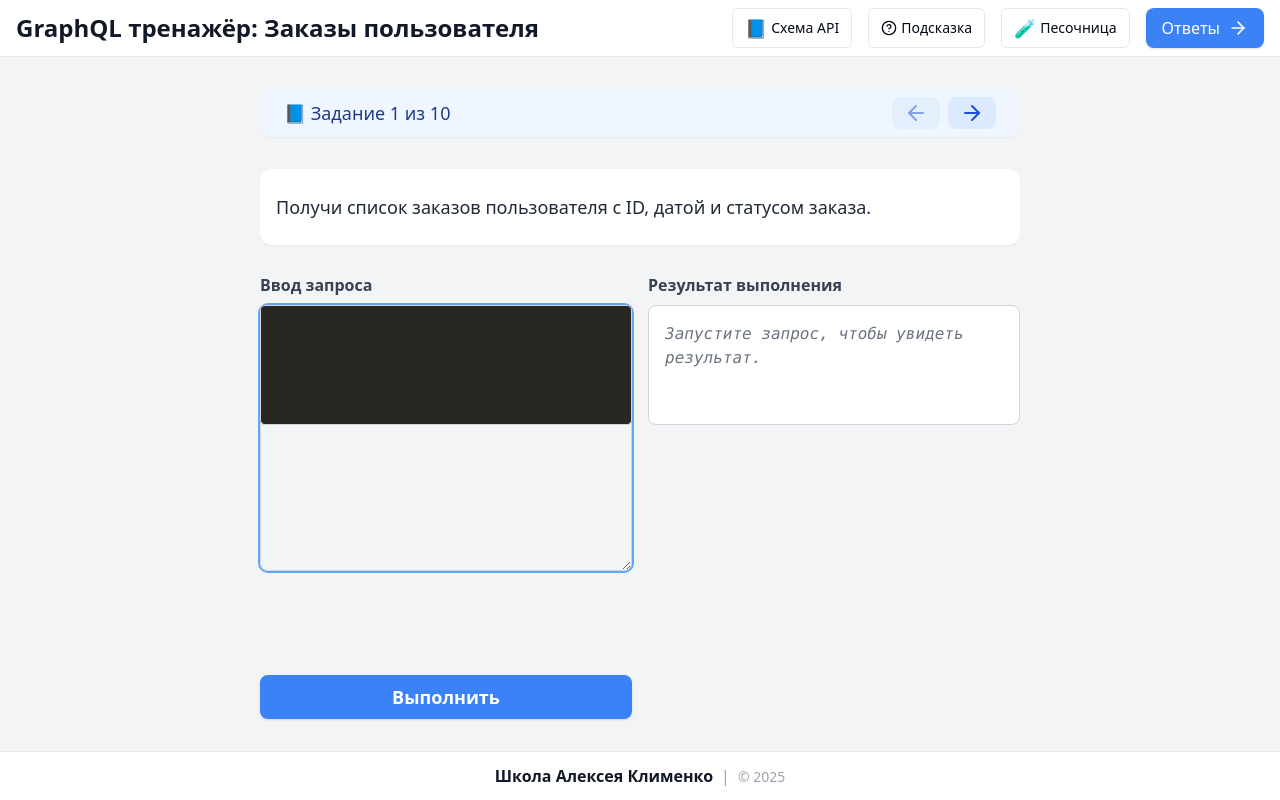
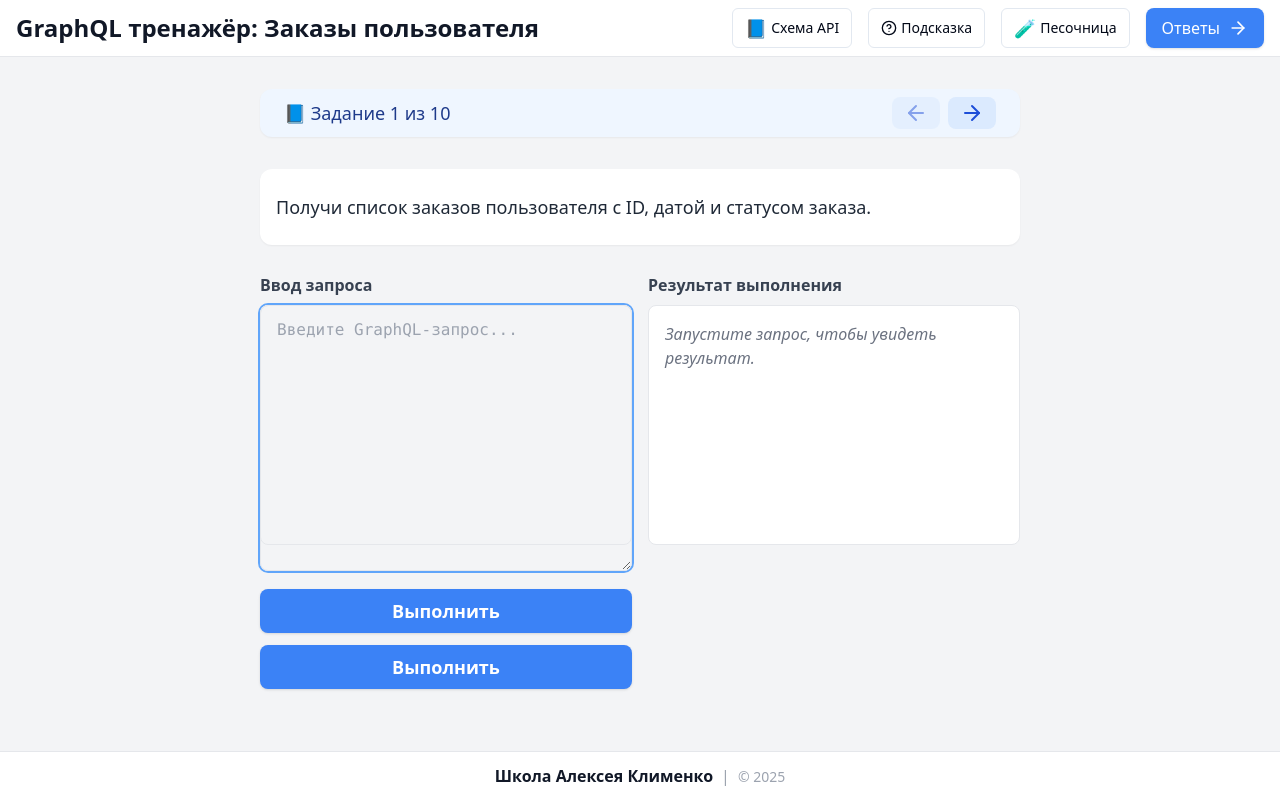
Before and after one commit to DrDoom74/graphql-order-trainer, a React (Vite) app: page / in a window 1280 px wide. Built offline with nearby package versions, Linux system fonts and the light colour scheme.

Commit message:
feat: Improve editor and result UI
- Set white background for editor and result.
- Implement GraphQL syntax highlighting.
- Improve JSON result formatting.
- Fix "Execute" button position.

```diff
--- a/src/components/GraphQLEditor.tsx
+++ b/src/components/GraphQLEditor.tsx
@@ -2,7 +2,7 @@
 import * as React from "react";
 import Prism from "prismjs";
 import "prismjs/components/prism-graphql";
-import "prismjs/themes/prism-okaidia.css";
+import "./prism-custom.css"; // We'll create this file for custom styling
 
 interface Props {
   value: string;
@@ -16,7 +16,6 @@ export default function GraphQLEditor({ value, onChange, disabled, onExecute }:
   const preRef = React.useRef<HTMLPreElement>(null);
 
   React.useEffect(() => {
-    // Highlight syntax when value changes
     if (preRef.current) {
       preRef.current.textContent = value;
       Prism.highlightElement(preRef.current);
@@ -50,10 +49,11 @@ export default function GraphQLEditor({ value, onChange, disabled, onExecute }:
   };
 
   return (
-    <div className="w-full h-full relative">
+    <div className="flex flex-col gap-3">
+      <div className="relative w-full">
         <pre
           ref={preRef}
-        className="w-full absolute top-0 left-0 pointer-events-none rounded-lg border border-gray-300 px-4 py-3 text-base min-h-[120px] overflow-hidden font-mono bg-gray-900"
+          className="w-full absolute top-0 left-0 pointer-events-none rounded-lg border border-gray-200 px-4 py-3 text-base min-h-[240px] overflow-hidden font-mono bg-white"
           style={{ margin: 0 }}
         />
         <textarea
@@ -64,11 +64,19 @@ export default function GraphQLEditor({ value, onChange, disabled, onExecute }:
           disabled={disabled}
           rows={10}
           spellCheck={false}
-        className="w-full rounded-lg border border-gray-300 px-4 py-3 font-mono text-base resize-vertical min-h-[120px] focus:ring-2 focus:ring-blue-400 outline-none text-transparent bg-transparent caret-white"
+          className="w-full rounded-lg border border-gray-200 px-4 py-3 font-mono text-base resize-vertical min-h-[240px] focus:ring-2 focus:ring-blue-400 outline-none text-transparent bg-transparent"
           placeholder="Введите GraphQL-запрос..."
-        style={{ caretColor: "#ffffff" }}
+          style={{ caretColor: "#000000" }}
           autoFocus
         />
       </div>
+      <button
+        onClick={onExecute}
+        disabled={disabled}
+        className="w-full md:w-auto px-6 py-2 rounded-lg bg-blue-500 hover:bg-blue-600 shadow text-white font-semibold text-lg transition text-center disabled:opacity-50 disabled:cursor-not-allowed"
+      >
+        {disabled ? "Успешно!" : "Выполнить"}
+      </button>
+    </div>
   );
 }
--- a/src/components/GraphQLResult.tsx
+++ b/src/components/GraphQLResult.tsx
@@ -1,6 +1,8 @@
 
 import * as React from "react";
 import { Check } from "lucide-react";
+import Prism from "prismjs";
+import "prismjs/components/prism-json";
 
 interface Props {
   result: unknown;
@@ -10,24 +12,32 @@ interface Props {
 }
 
 export default function GraphQLResult({ result, error, isTaskComplete, isTaskInvalid }: Props) {
+  const preRef = React.useRef<HTMLPreElement>(null);
+
+  React.useEffect(() => {
+    if (preRef.current && result) {
+      preRef.current.textContent = JSON.stringify(result, null, 2);
+      Prism.highlightElement(preRef.current);
+    }
+  }, [result]);
+
   return (
-    <div className="w-full h-full">
-      <div className="rounded-lg border border-gray-300 bg-white p-4 min-h-[120px] font-mono text-base overflow-x-auto text-left animate-fade-in">
+    <div className="w-full h-full flex flex-col gap-3">
       {isTaskComplete && (
-          <div className="mb-3 bg-green-100 text-green-800 p-2 rounded-md flex items-center gap-2 animate-scale-in">
+        <div className="bg-green-100 text-green-800 p-2 rounded-md flex items-center gap-2 animate-scale-in">
           <Check className="h-5 w-5 text-green-600" />
           <span className="font-medium">Успешно! Задание выполнено.</span>
         </div>
       )}
 
       {isTaskInvalid && (
-          <div className="mb-3 bg-yellow-100 text-yellow-800 p-2 rounded-md animate-fade-in">
+        <div className="bg-yellow-100 text-yellow-800 p-2 rounded-md animate-fade-in">
           <span className="font-medium">Ответ не соответствует заданию. Попробуйте ещё раз.</span>
         </div>
       )}
 
       {error && (
-          <div className="mb-2 text-red-600 font-semibold animate-fade-in">
+        <div className="text-red-600 font-semibold animate-fade-in">
           <div className="bg-red-50 p-2 rounded-md mb-2">
             Ошибка в запросе. Проверьте синтаксис или названия полей.
           </div>
@@ -37,8 +47,9 @@ export default function GraphQLResult({ result, error, isTaskComplete, isTaskInv
         </div>
       )}
 
+      <div className="rounded-lg border border-gray-200 bg-white p-4 min-h-[240px] overflow-x-auto text-left">
         {!error && result && (
-          <pre className="whitespace-pre-wrap">{JSON.stringify(result, null, 2)}</pre>
+          <pre ref={preRef} className="language-json whitespace-pre-wrap" />
         )}
 
         {!error && !result && !isTaskComplete && !isTaskInvalid && (
--- /dev/null
+++ b/src/components/prism-custom.css
@@ -0,0 +1,54 @@
+
+/* Reset background to white */
+pre[class*="language-"],
+code[class*="language-"] {
+  color: #24292e;
+  background: none;
+  text-shadow: none;
+}
+
+/* GraphQL Types */
+.token.type,
+.token.class-name {
+  color: #8B5CF6; /* Violet */
+}
+
+/* GraphQL Arguments */
+.token.property,
+.token.parameter {
+  color: #F97316; /* Orange */
+}
+
+/* Field Names */
+.token.property-access,
+.token.method {
+  color: #1EAEDB; /* Blue */
+}
+
+/* Brackets and Keywords */
+.token.punctuation,
+.token.keyword {
+  color: #6B7280; /* Gray */
+}
+
+/* JSON Styling */
+.language-json .token.property {
+  color: #24292e; /* Dark for keys */
+}
+
+.language-json .token.string {
+  color: #22863a; /* Green for strings */
+}
+
+.language-json .token.number {
+  color: #005cc5; /* Blue for numbers */
+}
+
+.language-json .token.boolean {
+  color: #8B5CF6; /* Violet for booleans */
+}
+
+.language-json .token.null {
+  color: #6B7280; /* Gray for null */
+  font-style: italic;
+}
```
Lines whose indentation alone changed are shown as unchanged.
